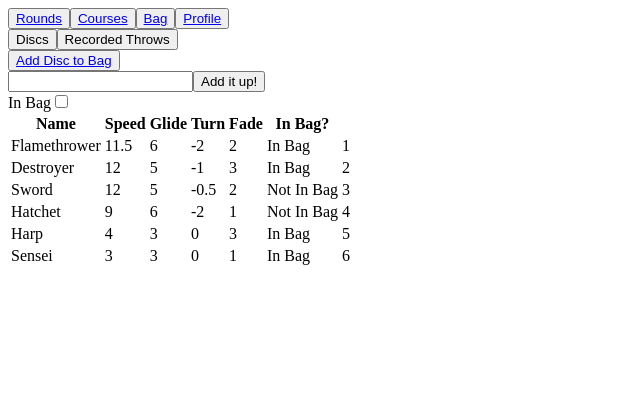
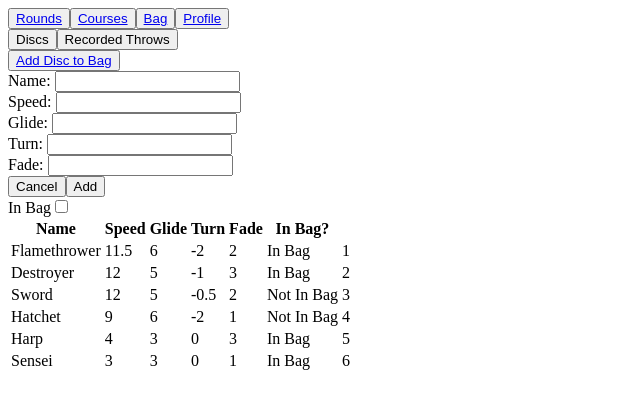
Before and after one commit to ToolMoney/discgolf, a React (Vite) app: page /bag/add-disc in a window 1280 px wide. Shown: the top 408 px of the page, without its empty margins (0-640 px from the left). Built offline with nearby package versions, Linux system fonts and the light colour scheme.

Commit message:
disc add form created, expanded display parameters for data, add disc api to promise

```diff
--- a/src/api/disc.js
+++ b/src/api/disc.js
@@ -1,5 +1,4 @@
 export function getDiscs() {
-    console.log('getDiscs()');
     return Promise.resolve(discs);
 }
 
@@ -7,9 +6,12 @@ export function addDisc(disc) {
     let rand = Math.floor(Math.random() * 10000000);
     disc.id = rand;
     discs.push(disc);
-    return disc;
+    return Promise.resolve(disc);
 }
 
+export function editDisc(disc) {
+
+}
 
 const discs = [
     {id: 1, name: "Flamethrower", speed: 11.5, glide: 6, turn: -2, fade: 2, inBag: true},
--- a/src/main.jsx
+++ b/src/main.jsx
@@ -1,6 +1,6 @@
 import React from 'react';
 import ReactDOM from 'react-dom/client';
-import { createBrowserRouter, RouterProvider } from 'react-router-dom';
+import { createBrowserRouter, RouterProvider, } from 'react-router-dom';
 import App from './App.jsx';
 import ErrorPage from './error-page.jsx';
 import './index.css';
@@ -8,7 +8,7 @@ import PageBag from './routes/bag.jsx';
 import PageCourses from './routes/courses.jsx';
 import PageRounds from './routes/rounds.jsx';
 import PageProfile from './routes/profile.jsx';
-import AddDiscToBag from './routes/bag-add.jsx';
+import AddDiscForm from './routes/bag-add.jsx';
 
 const router = createBrowserRouter([
   {
@@ -30,7 +30,7 @@ const router = createBrowserRouter([
         children: [
           {
             path: "add-disc",
-            element: <AddDiscToBag />
+            element: <AddDiscForm />
           },
         ],
       },
--- a/src/routes/bag-add.jsx
+++ b/src/routes/bag-add.jsx
@@ -1,21 +1,51 @@
 import {useEffect, useState} from 'react';
 import {useSetPath} from '../hooks';
+import {useOutletContext} from 'react-router-dom';
+import {addDisc as addDiscApi} from '../api/disc';
 
 
-export default function AddDiscToBag() {
+export default function AddDiscForm() {
+    const [discs, setDiscs] = useOutletContext();
     const setPath = useSetPath();
+
+    function handleSubmit(event) {
+        event.preventDefault();
+        const formData = new FormData(event.target);
+        const discToAdd = Object.fromEntries(formData.entries());
+        discToAdd.inBag = true;
+        for (let prop in discToAdd) {
+            if (discToAdd[prop] === "") {
+                discToAdd[prop] = null;
+            }
+        }
+        addDisc(setPath, discs, setDiscs, discToAdd);
+    }
     return (
-        <>
-            <input></input>
-            <button onClick={() => addDisc(setPath)}>Add it up!</button>
-        </>
+        <form method="post" onSubmit={handleSubmit}>
+            Name: <input name="name" required />
+            <br />
+            Speed: <input name="speed" />
+            <br />
+            Glide: <input name="glide" />
+            <br />
+            Turn: <input name="turn" />
+            <br />
+            Fade: <input name="fade" />
+            <br />
+            <button type="button" onClick={() => setPath("..")}>Cancel</button>
+            <button type="submit">Add</button>
+        </form>
     );
 }
 
-function addDisc(setPath) {
 
+
+function addDisc(setPath, discs, setDiscs, discToAdd) {
+    addDiscApi(discToAdd).then((newDisc) => {
+        setDiscs([...discs, newDisc]);
+    });
     // add real disc shit in here
 
-
     setPath("..");
+    // loading disc
 }
--- a/src/routes/bag.jsx
+++ b/src/routes/bag.jsx
@@ -7,7 +7,7 @@ export default function PageBag() {
     const [inBagOnly, setInBagOnly] = useState(false);
     const [discs, setDiscs] = useState(null);
     useEffect(() => {
-        getDiscs().then((fetchedDiscs) => setDiscs(fetchedDiscs));
+        getDiscs().then((fetchedDiscs) => setDiscs([...fetchedDiscs]));
     }, []);
     return (
         <>
@@ -15,13 +15,10 @@ export default function PageBag() {
                 <DiscsOrThrows />
             </div>
             <div>
-                <AddDiscButton
-                    discs={discs}
-                    onDiscsChange={setDiscs}
-                />
+                <AddDiscButton />
             </div>
             <div id="route-content">
-                <Outlet />
+                <Outlet context={[discs, setDiscs]} />
             </div>
             <div>
                 <ListDiscs
@@ -43,18 +40,8 @@ function DiscsOrThrows() {
     );
 }
 
-function AddDiscButton({
-    discs,
-    onDiscsChange
-}) {
+function AddDiscButton() {
     return (
-        // <button onClick={() =>
-        //     onDiscsChange([
-        //         ...discs,
-        //         (addDisc({name: "Skyler", speed: 11.5, glide: 6, turn: -2, fade: 2, inBag: true}))
-        //     ])
-        // }>
-
         <button>
             <Link to={`add-disc`}>Add Disc to Bag</Link>
         </button>
@@ -83,13 +70,14 @@ function ListDiscs({
                 } else {
                     discInBag = "Not In Bag"
                 }
+
                 discsRows.push(
                     <tr key={disc.id}>
                         <td>{disc.name}</td>
-                        <td>{disc.speed}</td>
-                        <td>{disc.glide}</td>
-                        <td>{disc.turn}</td>
-                        <td>{disc.fade}</td>
+                        <td>{disc.speed || disc.speed === 0 ? disc.speed : "-"}</td>
+                        <td>{disc.glide || disc.glide === 0 ? disc.glide : "-"}</td>
+                        <td>{disc.turn || disc.turn === 0 ? disc.turn : "-"}</td>
+                        <td>{disc.fade || disc.fade === 0 ? disc.fade : "-"}</td>
                         <td>{discInBag}</td>
                         <td>{disc.id}</td>
                     </tr>
```
